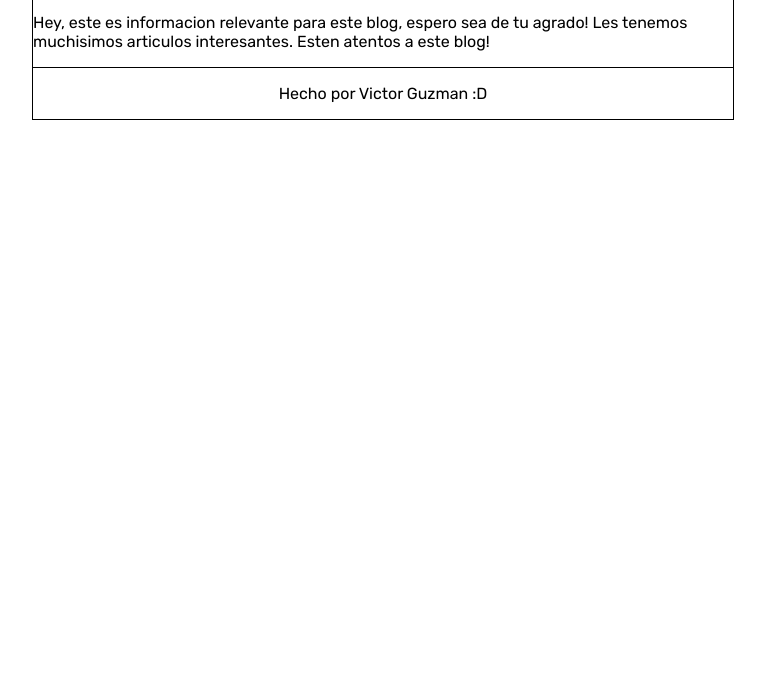
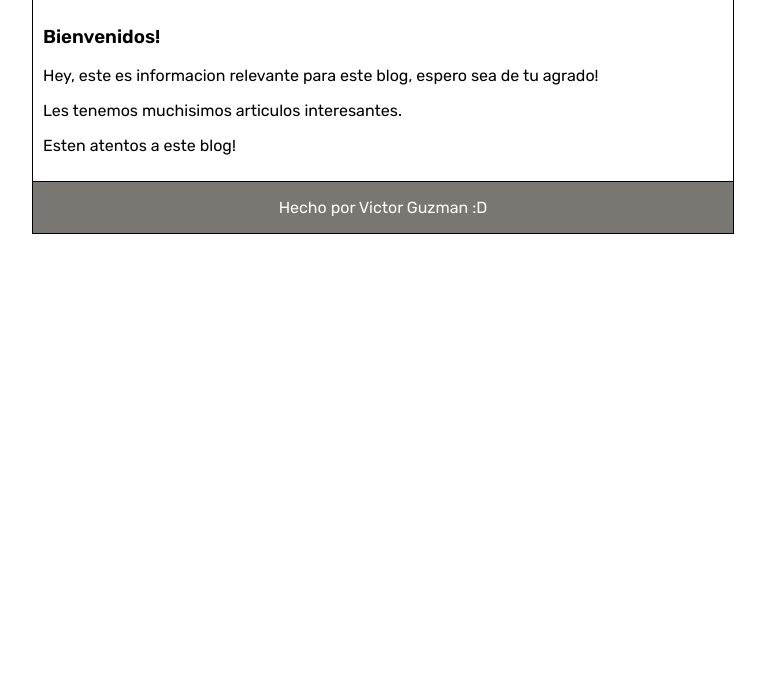
Before and after one commit to zekt1209/curso-git-y-gitHub, a plain HTML site: page index.html in a window 1280 px wide. Shown: the part 106-800 px from the top of the page, without its empty margins (257-1022 px from the left). Drawn offline with Linux system fonts and the light colour scheme.

Commit message:
Se cambiaron los colores del header, footer, se arreglo el bug del footer, se cambio la estructura de los parrafos en el mainContent

```diff
--- a/css/styles.css
+++ b/css/styles.css
@@ -1,5 +1,7 @@
 :root {
-
+--azulFuerte: #12334d;
+--gris: #7a7672;
+--white: #fffaf2;
 }
 
 body {
@@ -19,8 +21,6 @@ align-items: center;
 width: 700px;
 
 border: 1px solid black;
-
-
 }
 
 .headerContainer {
@@ -29,14 +29,23 @@ border: 1px solid black;
     padding: 10px;
 
     border-bottom: 1px solid black;
+    background-color: var(--azulFuerte);
+    color: var(--white);
 }
 
 #headerDescription {
     margin-left: 30px;
 }
 
+.mainContent {
+    padding: 10px;
+}
+
 .footer {
-    text-align: center;
+    display: flex;
+    justify-content: center;
 
     border-top: 1px solid black;
+    background-color: var(--gris);
+    color: var(--white);
 }
--- a/index.html
+++ b/index.html
@@ -24,12 +24,12 @@
             </header>
 
             <div class="mainContent">
-                <p>Hey, este es informacion relevante para este blog, espero sea de tu agrado!
-
-                    Les tenemos muchisimos articulos interesantes.
-
-                    Esten atentos a este blog!
-                </p>
+                <article>
+                    <h3>Bienvenidos! </h3>
+                    <p>Hey, este es informacion relevante para este blog, espero sea de tu agrado!</p>
+                    <p>Les tenemos muchisimos articulos interesantes.</p>
+                    <p>Esten atentos a este blog!</p>
+                </article>
             </div>
 
             <footer class="footer">
```
